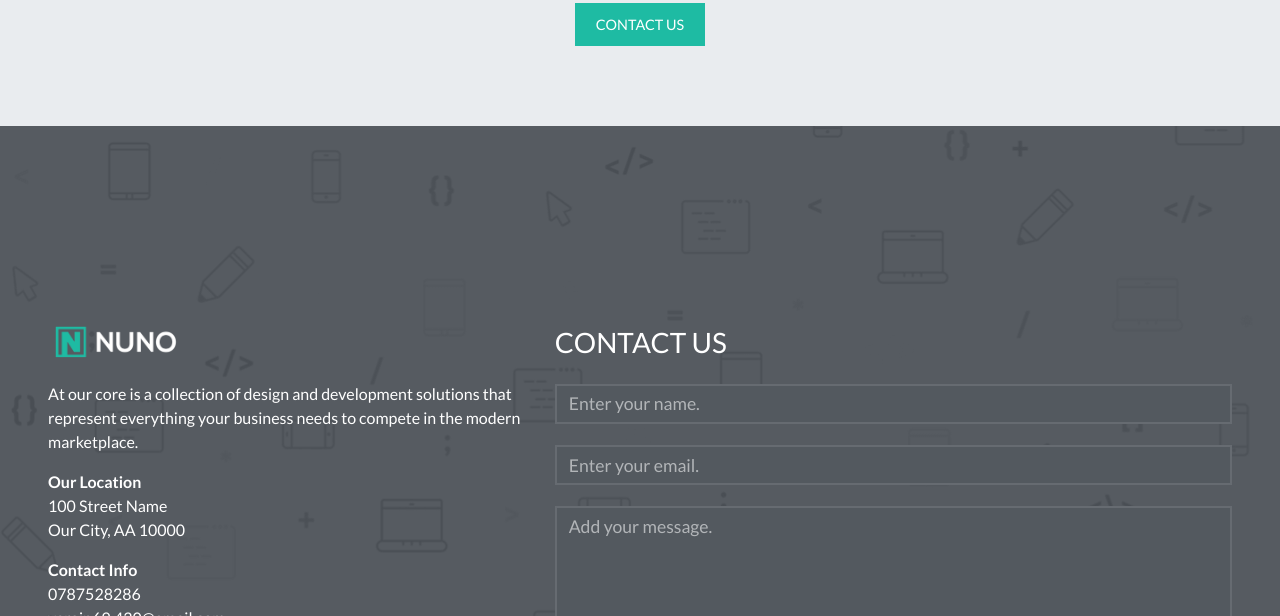
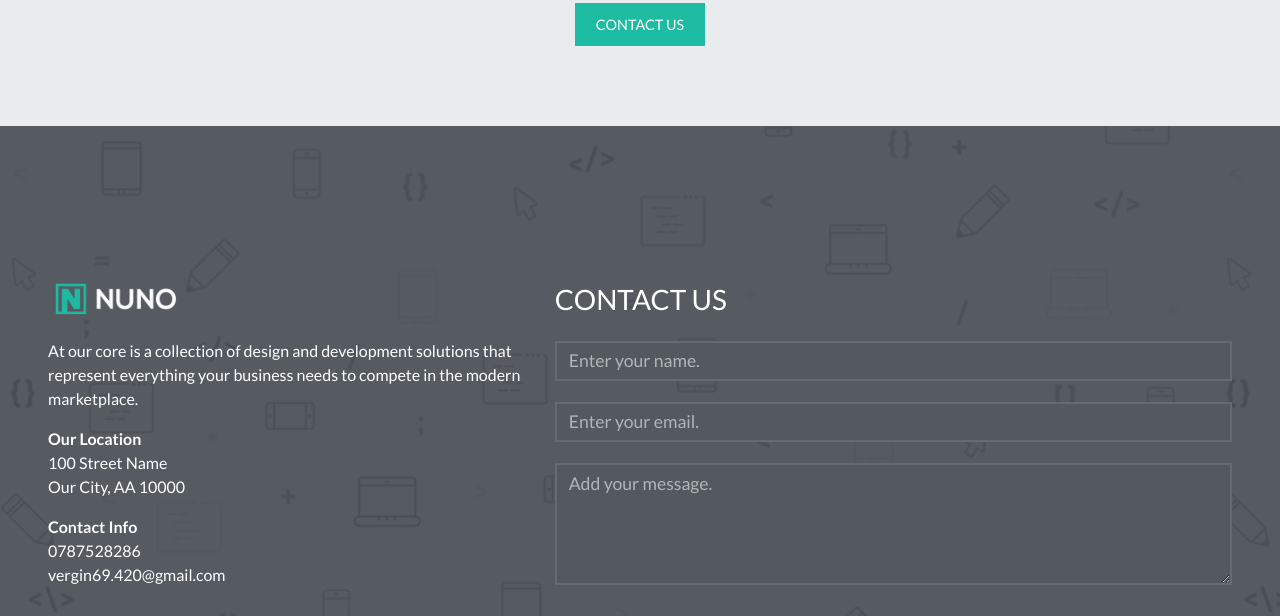
Before and after one commit to meme4life/vergin69, a plain HTML site: page index.html in a window 1280 px wide. Shown: the part 5610-6226 px from the top of the page. Drawn offline with Linux system fonts and the light colour scheme.

Commit message:
Add files via upload

```diff
--- a/style.css
+++ b/style.css
@@ -308,7 +308,7 @@ footer {
 }
 footer .row {
   background-color: rgba(57, 63, 70, 0.85);
-  padding: 10rem 2rem 3rem;
+  padding: 7.3rem 2rem 3rem;
 }
 footer img {
   height: 2rem;
```
